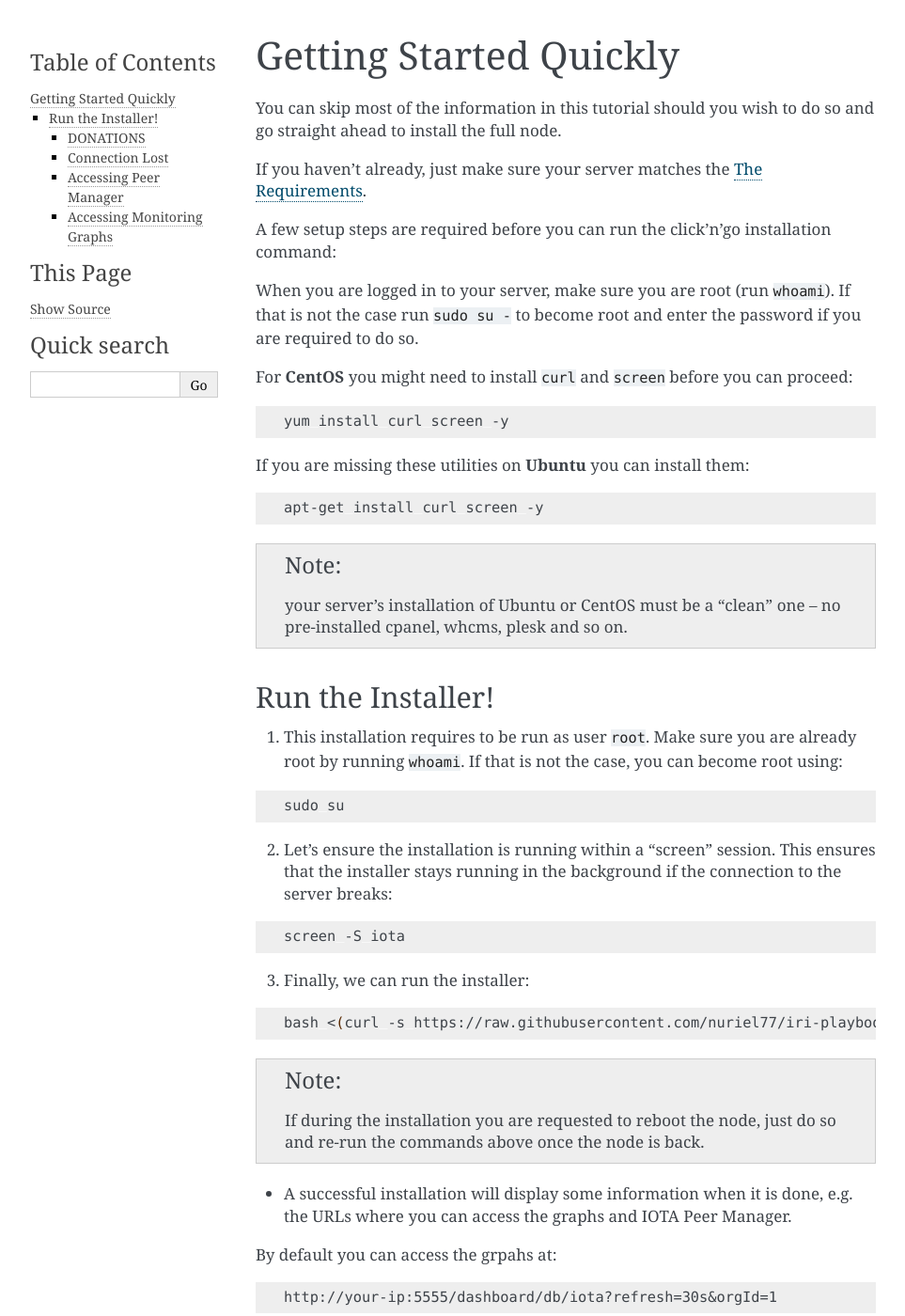
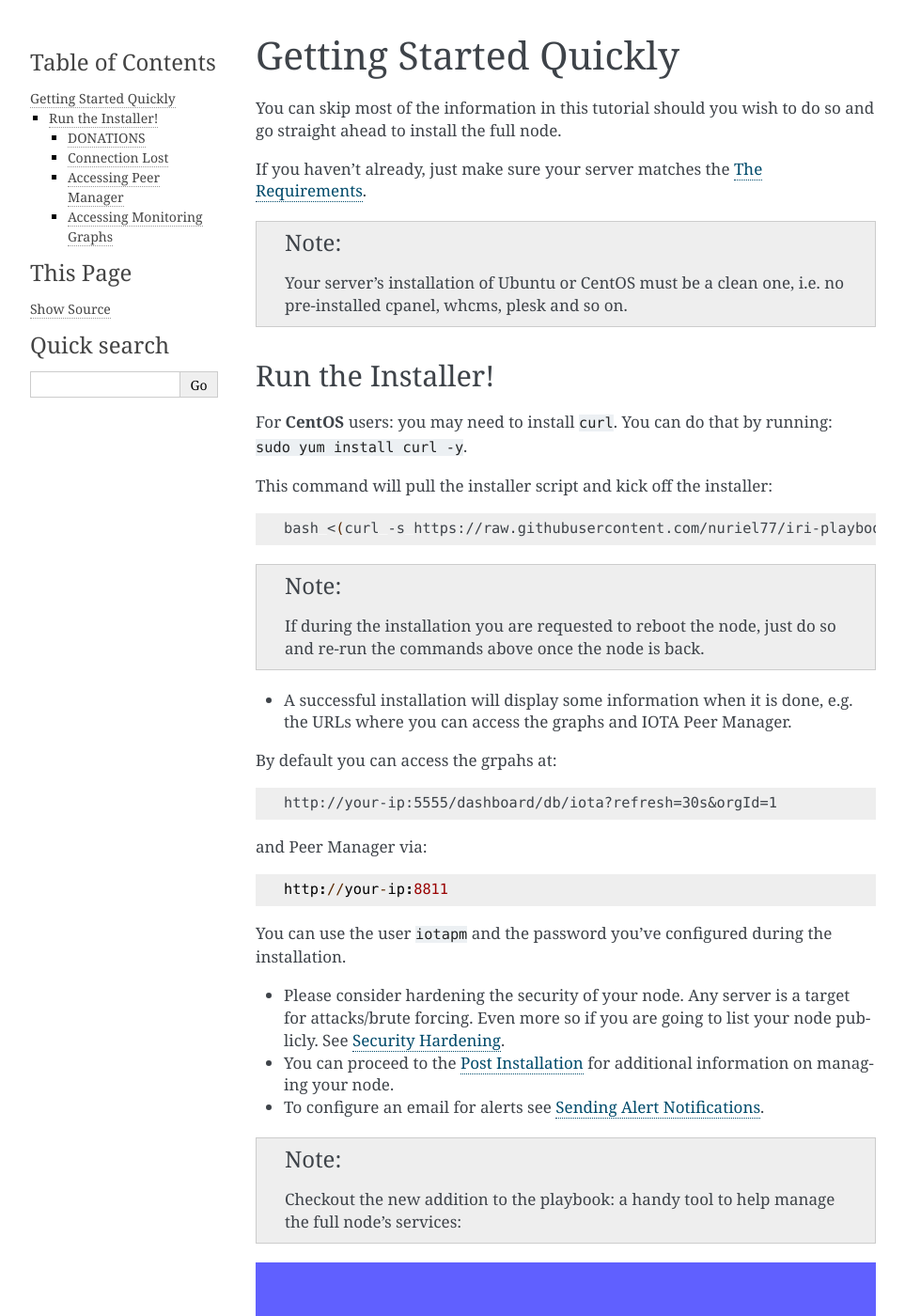
Before and after one commit to nuriel77/iri-playbook, a Sphinx documentation site: the page built from docs/getting-started-quickly.rst, in a window 1280 px wide and 1400 px high. Shown: the whole window at 94% size, without its empty margins (148-1111 px from the left). Built offline with Sphinx 7.4.7, drawn with Linux system fonts in a browser that asks for light colours.

Commit message:
Make installer script and docs a little simpler

```diff
--- a/docs/getting-started-quickly.rst
+++ b/docs/getting-started-quickly.rst
@@ -9,50 +9,17 @@ You can skip most of the information in this tutorial should you wish to do so a
 If you haven't already, just make sure your server matches the :ref:`requirements`.
 
 
-A few setup steps are required before you can run the click'n'go installation command:
-
-When you are logged in to your server, make sure you are root (run ``whoami``).
-If that is not the case run ``sudo su -`` to become root and enter the password if you are required to do so.
-
-
-For **CentOS** you might need to install ``curl`` and ``screen`` before you can proceed:
-
-.. code:: bash
-
-   yum install curl screen -y
-
-
-If you are missing these utilities on **Ubuntu** you can install them:
-
-
-.. code:: bash
-
-  apt-get install curl screen -y
-
-
 .. note::
 
-   your server's installation of Ubuntu or CentOS must be a "clean" one -- no pre-installed cpanel, whcms, plesk and so on.
+   Your server's installation of Ubuntu or CentOS must be a clean one, i.e. no pre-installed cpanel, whcms, plesk and so on.
 
 
 Run the Installer!
 ==================
 
-1. This installation requires to be run as user ``root``. Make sure you are already root by running ``whoami``. If that is not the case, you can become root using:
+For **CentOS** users: you may need to install ``curl``. You can do that by running: ``sudo yum install curl -y``.
 
-.. code:: bash
-
-   sudo su
-
-
-2. Let's ensure the installation is running within a "screen" session. This ensures that the installer stays running in the background if the connection to the server breaks:
-
-.. code:: bash
-
-   screen -S iota
-
-
-3. Finally, we can run the installer:
+This command will pull the installer script and kick off the installer:
 
 .. code:: bash
 
```
Also changed, not shown: 1 other file.
